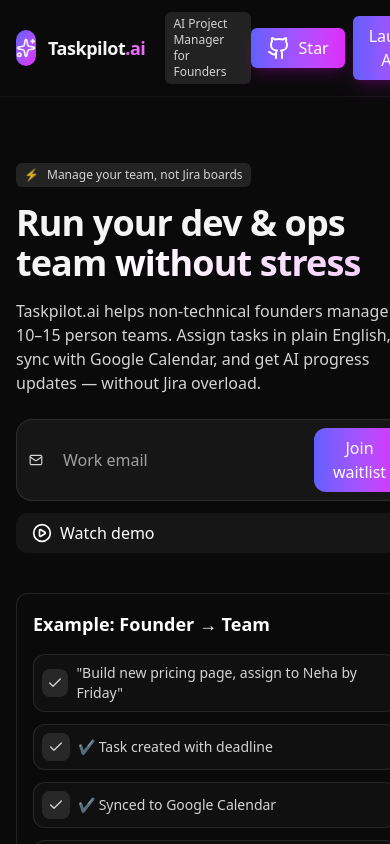
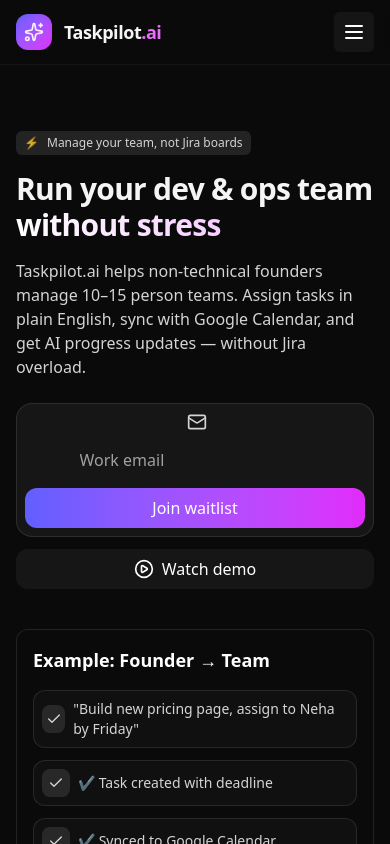
Before and after one commit to Sahilattar8786/taskflow, a React (Vite) app in the folder frontend/: page / in a window 390 px wide. Shown: the top 844 px of the page. Built offline with nearby package versions, Linux system fonts and the light colour scheme.

Commit message:
responsiveness fix

```diff
--- a/frontend/src/Component/Home.tsx
+++ b/frontend/src/Component/Home.tsx
@@ -108,7 +108,7 @@ export default function Home() {
       </div>
 
       {/* Navbar */}
-            <header className="sticky top-0 z-40 backdrop-blur supports-[backdrop-filter]:bg-neutral-950/60 border-b border-white/5">
+      <header className="sticky top-0 z-40 border-b border-white/5 backdrop-blur supports-[backdrop-filter]:bg-neutral-950/60">
         <nav className="mx-auto flex max-w-7xl items-center justify-between px-4 py-3">
           <div className="flex items-center gap-3">
             <div className="flex h-9 w-9 items-center justify-center rounded-xl bg-gradient-to-br from-indigo-500 to-fuchsia-500 shadow-inner">
@@ -117,10 +117,9 @@ export default function Home() {
             <div className="text-lg font-semibold tracking-tight">
               Taskpilot<span className="text-fuchsia-400">.ai</span>
             </div>
-                        <Badge className="ml-2 bg-white/10 text-white/80 hover:bg-white/10">
-                            AI Project Manager for Founders
-                        </Badge>
           </div>
+
+          {/* Desktop menu */}
           <div className="hidden items-center gap-6 md:flex">
             <a className="text-sm text-neutral-300 hover:text-white" href="#features">
               Features
@@ -132,62 +131,59 @@ export default function Home() {
               Pricing
             </a>
           </div>
-                    <div className="flex items-center gap-2">
-                        <Button  className="flex bg-gradient-to-r from-indigo-500 to-fuchsia-500 text-white shadow-lg shadow-fuchsia-600/20">
-                            <Github className="mr-2" /> Star
-                        </Button>
-                        <Button className="bg-gradient-to-r from-indigo-500 to-fuchsia-500 text-white shadow-lg shadow-fuchsia-600/20">
-                            Launch App
-                        </Button>
+
+          {/* Mobile hamburger */}
+          <div className="md:hidden">
+            <button className="p-2 rounded-md bg-white/5 hover:bg-white/10">
+              <svg className="h-6 w-6 text-white" fill="none" stroke="currentColor" viewBox="0 0 24 24">
+                <path strokeLinecap="round" strokeLinejoin="round" strokeWidth="2" d="M4 6h16M4 12h16M4 18h16"/>
+              </svg>
+            </button>
           </div>
         </nav>
       </header>
 
       {/* Hero */}
       <section className="relative mx-auto max-w-7xl px-4 pb-16 pt-16 md:pb-24 md:pt-24">
-                <motion.div
-                    variants={stagger}
-                    initial="hidden"
-                    animate="show"
-                    className="grid items-center gap-10 md:grid-cols-2"
-                >
+        <motion.div variants={stagger} initial="hidden" animate="show" className="grid gap-10 md:grid-cols-2">
+          {/* Left content */}
           <motion.div variants={fadeUp}>
             <Badge className="mb-4 bg-indigo-600/30 text-indigo-200 hover:bg-indigo-600/30">
               <span className="mr-2 inline-flex items-center">⚡</span> Manage your team, not Jira boards
             </Badge>
-                        <h1 className="text-balance text-4xl font-semibold tracking-tight md:text-6xl">
+            <h1 className="text-3xl font-semibold tracking-tight md:text-6xl">
               Run your dev & ops team{" "}
               <span className="bg-gradient-to-r from-white to-fuchsia-200 bg-clip-text text-transparent">
                 without stress
               </span>
             </h1>
-                        <p className="mt-4 max-w-xl text-pretty text-neutral-300 md:text-lg">
+            <p className="mt-4 max-w-xl text-neutral-300 md:text-lg">
               Taskpilot.ai helps non-technical founders manage 10–15 person teams.
               Assign tasks in plain English, sync with Google Calendar, and get AI
               progress updates — without Jira overload.
             </p>
+
+            {/* Input + Buttons stacked on mobile */}
             <div className="mt-6 flex flex-col gap-3 sm:flex-row">
-                            <div className="flex max-w-md flex-1 items-center gap-2 items-center justify-between rounded-2xl border border-white/10 bg-white/5 p-2">
+              <div className="flex w-full flex-col sm:flex-row items-center gap-2 rounded-2xl border border-white/10 bg-white/5 p-2">
                 <Mail className="ml-1 h-5 w-5 text-neutral-300" />
                 <Input
                   value={email}
                   onChange={(e: React.ChangeEvent<HTMLInputElement>) => setEmail(e.target.value)}
                   placeholder="Work email"
-                                    className="border-0 bg-transparent text-white placeholder:text-neutral-400 focus-visible:ring-0"
+                  className="flex-1 border-0 bg-transparent text-white placeholder:text-neutral-400 focus-visible:ring-0"
                 />
-                                <Button className="rounded-xl bg-gradient-to-r from-indigo-500 to-fuchsia-500 text-white hover:opacity-90">
+                <Button className="w-full sm:w-auto rounded-xl bg-gradient-to-r from-indigo-500 to-fuchsia-500 text-white hover:opacity-90">
                   Join waitlist
                 </Button>
               </div>
-                            <Button
-                                className="flex items-center rounded-xl border-white/20 bg-white/5 text-white hover:bg-white/10"
-                            >
+              <Button className="flex items-center justify-center rounded-xl border-white/20 bg-white/5 text-white hover:bg-white/10">
                 <PlayCircle className="mr-2 h-5 w-5" /> Watch demo
               </Button>
             </div>
           </motion.div>
 
-                    {/* Product demo */}
+          {/* Right demo card */}
           <motion.div variants={fadeUp} className="relative">
             <Card className="border-white/10 bg-neutral-950/60">
               <CardHeader className="pb-2">
@@ -210,10 +206,7 @@ export default function Home() {
       <section className="mx-auto max-w-7xl px-4 pb-8">
         <div className="flex items-center justify-center gap-6 overflow-x-auto py-4 [mask-image:linear-gradient(to_right,transparent,black_10%,black_90%,transparent)]">
           {logos.map((l) => (
-                        <div
-                            key={l}
-                            className="group flex items-center gap-2 rounded-xl border border-white/5 bg-white/5 px-4 py-2 text-sm text-neutral-300"
-                        >
+            <div key={l} className="group flex items-center gap-2 rounded-xl border border-white/5 bg-white/5 px-4 py-2 text-sm text-neutral-300">
               <Globe className="h-4 w-4 opacity-60 group-hover:opacity-100" />
               {l}
             </div>
@@ -223,29 +216,18 @@ export default function Home() {
 
       {/* Features */}
       <section id="features" className="mx-auto max-w-7xl px-4 py-16">
-                <motion.div
-                    variants={stagger}
-                    initial="hidden"
-                    whileInView="show"
-                    viewport={{ once: true, amount: 0.2 }}
-                >
-                    <motion.h2
-                        variants={fadeUp}
-                        className="text-center text-3xl font-semibold tracking-tight md:text-4xl"
-                    >
+        <motion.div variants={stagger} initial="hidden" whileInView="show" viewport={{ once: true, amount: 0.2 }}>
+          <motion.h2 variants={fadeUp} className="text-center text-3xl font-semibold tracking-tight md:text-4xl">
             The simple way to{" "}
             <span className="bg-gradient-to-r from-indigo-200 to-fuchsia-200 bg-clip-text text-transparent">
               manage teams
             </span>
           </motion.h2>
-                    <motion.p
-                        variants={fadeUp}
-                        className="mx-auto mt-3 max-w-2xl text-center text-neutral-300"
-                    >
+          <motion.p variants={fadeUp} className="mx-auto mt-3 max-w-2xl text-center text-neutral-300">
             Designed for non-technical founders running small dev & ops teams.
           </motion.p>
 
-                    <div className="mt-10 grid gap-4 md:grid-cols-2 lg:grid-cols-3">
+          <div className="mt-10 grid grid-cols-1 gap-4 md:grid-cols-2 lg:grid-cols-3">
             {features.map((f, i) => (
               <motion.div key={i} variants={fadeUp}>
                 <Card className="h-full border-white/10 bg-neutral-900/50">
@@ -269,15 +251,9 @@ export default function Home() {
         <p className="mx-auto mt-2 max-w-2xl text-center text-neutral-300">
           Start free. Upgrade when your team grows.
         </p>
-                <div className="mt-8 grid gap-4 md:grid-cols-3">
+        <div className="mt-8 grid grid-cols-1 gap-4 md:grid-cols-3">
           {plans.map((p) => (
-                        <Card
-                            key={p.name}
-                            className={`relative border-white/10 ${p.highlight
-                                ? "bg-gradient-to-b from-neutral-900 to-neutral-900/40 ring-1 ring-fuchsia-500/20"
-                                : "bg-neutral-900/40"
-                                }`}
-                        >
+            <Card key={p.name} className={`relative border-white/10 ${p.highlight ? "bg-gradient-to-b from-neutral-900 to-neutral-900/40 ring-1 ring-fuchsia-500/20" : "bg-neutral-900/40"}`}>
               {p.highlight && (
                 <Badge className="absolute -top-2 left-1/2 -translate-x-1/2 bg-fuchsia-600/30 text-fuchsia-100">
                   Most popular
@@ -288,9 +264,7 @@ export default function Home() {
                 <div className="mt-2 text-3xl font-semibold">
                   {p.price}
                   {p.price !== "Custom" && (
-                                        <span className="ml-1 text-sm font-normal text-neutral-400">
-                                            /mo
-                                        </span>
+                    <span className="ml-1 text-sm font-normal text-neutral-400">/mo</span>
                   )}
                 </div>
                 <p className="text-sm text-neutral-300">{p.tagline}</p>
@@ -298,20 +272,12 @@ export default function Home() {
               <CardContent>
                 <ul className="space-y-2 text-sm text-neutral-300">
                   {p.bullets.map((b) => (
-                                        <li
-                                            key={b}
-                                            className="flex items-start gap-2"
-                                        >
+                    <li key={b} className="flex items-start gap-2">
                       <Check className="mt-0.5 h-4 w-4 text-emerald-400" /> {b}
                     </li>
                   ))}
                 </ul>
-                                <Button
-                                    className={`mt-6 w-full ${p.highlight
-                                        ? "bg-gradient-to-r from-indigo-500 to-fuchsia-500"
-                                        : ""
-                                        }`}
-                                >
+                <Button className={`mt-6 w-full ${p.highlight ? "bg-gradient-to-r from-indigo-500 to-fuchsia-500" : ""}`}>
                   {p.cta}
                 </Button>
               </CardContent>
@@ -321,8 +287,8 @@ export default function Home() {
       </section>
 
       {/* Workflow */}
-            <section id="workflow" className="mx-auto max-w-7xl px-4 py-16">x
-                <div className="grid gap-6 md:grid-cols-2">
+      <section id="workflow" className="mx-auto max-w-7xl px-4 py-16">
+        <div className="grid grid-cols-1 gap-6 md:grid-cols-2">
           <div>
             <h3 className="text-2xl font-semibold">How Taskpilot works</h3>
             <p className="mt-2 text-neutral-300">
@@ -331,34 +297,31 @@ export default function Home() {
             </p>
             <ul className="mt-6 space-y-3 text-neutral-300">
               <li className="flex items-start gap-3">
-                                <Check className="mt-1 h-5 w-5 text-emerald-400" />
+                <Check className="mt-1 h-5 w-5 text-emerald-400" />{" "}
                 <span><strong>You say:</strong> “Launch new landing page by Friday.”</span>
               </li>
               <li className="flex items-start gap-3">
-                                <Check className="mt-1 h-5 w-5 text-emerald-400" />
+                <Check className="mt-1 h-5 w-5 text-emerald-400" />{" "}
                 <span><strong>Taskpilot creates:</strong> task assigned to the right person with a deadline.</span>
               </li>
               <li className="flex items-start gap-3">
-                                <Check className="mt-1 h-5 w-5 text-emerald-400" />
+                <Check className="mt-1 h-5 w-5 text-emerald-400" />{" "}
                 <span><strong>Syncs automatically:</strong> Google Calendar, Slack, and Email notifications.</span>
               </li>
               <li className="flex items-start gap-3">
-                                <Check className="mt-1 h-5 w-5 text-emerald-400" />
+                <Check className="mt-1 h-5 w-5 text-emerald-400" />{" "}
                 <span><strong>You get:</strong> AI-generated daily updates — no micromanagement needed.</span>
               </li>
             </ul>
-                        <div className="mt-6 flex items-center gap-3">
-                            <Button className="bg-gradient-to-r from-indigo-500 to-fuchsia-500">
-                                Try it now
-                            </Button>
-                            <Button
-                                className="flex items-center border-white/20 text-white hover:bg-white/10"
-                            >
+            <div className="mt-6 flex flex-col gap-3 sm:flex-row">
+              <Button className="bg-gradient-to-r from-indigo-500 to-fuchsia-500">Try it now</Button>
+              <Button className="flex items-center border-white/20 text-white hover:bg-white/10">
                 Docs <ChevronRight className="ml-1 h-4 w-4" />
               </Button>
             </div>
           </div>
 
+          {/* Terminal demo */}
           <div className="rounded-2xl border border-white/10 bg-neutral-900/50 p-4">
             <div className="font-mono text-sm text-neutral-200 space-y-2">
               <motion.pre variants={fadeUp} initial="hidden" whileInView="show" viewport={{ once: true }}>
@@ -384,23 +347,11 @@ export default function Home() {
       {/* FAQ */}
       <section className="mx-auto max-w-5xl px-4 pb-20">
         <h3 className="text-center text-2xl font-semibold">Frequently asked</h3>
-                <div className="mt-6 grid gap-4 md:grid-cols-2">
-                    <Faq
-                        q="Is this for non-technical founders?"
-                        a="Yes. Taskpilot is designed so you don’t need to know Jira, sprints, or dev tooling to manage your team."
-                    />
-                    <Faq
-                        q="Does it integrate with Google Calendar?"
-                        a="Yes. Deadlines and tasks sync automatically with your calendar."
-                    />
-                    <Faq
-                        q="How does pricing work?"
-                        a="We price by team size. Start free, upgrade as your team grows."
-                    />
-                    <Faq
-                        q="Do you support Slack/Email?"
-                        a="Yes. Tasks and updates flow directly into Slack and email for easy access."
-                    />
+        <div className="mt-6 grid grid-cols-1 gap-4 md:grid-cols-2">
+          <Faq q="Is this for non-technical founders?" a="Yes. Taskpilot is designed so you don’t need to know Jira, sprints, or dev tooling to manage your team." />
+          <Faq q="Does it integrate with Google Calendar?" a="Yes. Deadlines and tasks sync automatically with your calendar." />
+          <Faq q="How does pricing work?" a="We price by team size. Start free, upgrade as your team grows." />
+          <Faq q="Do you support Slack/Email?" a="Yes. Tasks and updates flow directly into Slack and email for easy access." />
         </div>
       </section>
 
@@ -408,12 +359,8 @@ export default function Home() {
       <footer className="border-t border-white/10 bg-neutral-950/60">
         <div className="mx-auto grid max-w-7xl grid-cols-1 gap-6 px-4 py-10 md:grid-cols-4">
           <div>
-                        <div className="text-lg font-semibold">
-                            Taskpilot<span className="text-fuchsia-400">.ai</span>
-                        </div>
-                        <p className="mt-2 text-sm text-neutral-400">
-                            AI Project Manager for Founders
-                        </p>
+            <div className="text-lg font-semibold">Taskpilot<span className="text-fuchsia-400">.ai</span></div>
+            <p className="mt-2 text-sm text-neutral-400">AI Project Manager for Founders</p>
           </div>
           <div>
             <div className="text-sm font-semibold text-neutral-300">Product</div>
@@ -433,14 +380,9 @@ export default function Home() {
           </div>
           <div>
             <div className="text-sm font-semibold text-neutral-300">Get updates</div>
-                        <div className="mt-3 flex items-center gap-2">
-                            <Input
-                                placeholder="Work email"
-                                className="border-white/10 bg-white/5 text-white placeholder:text-neutral-400"
-                            />
-                            <Button className="bg-gradient-to-r from-indigo-500 to-fuchsia-500 text-white hover:opacity-90">
-                                Subscribe
-                            </Button>
+            <div className="mt-3 flex flex-col gap-2 sm:flex-row">
+              <Input placeholder="Work email" className="border-white/10 bg-white/5 text-white placeholder:text-neutral-400 flex-1" />
+              <Button className="bg-gradient-to-r from-indigo-500 to-fuchsia-500 text-white hover:opacity-90">Subscribe</Button>
             </div>
           </div>
         </div>
```
Lines whose indentation alone changed are shown as unchanged.
